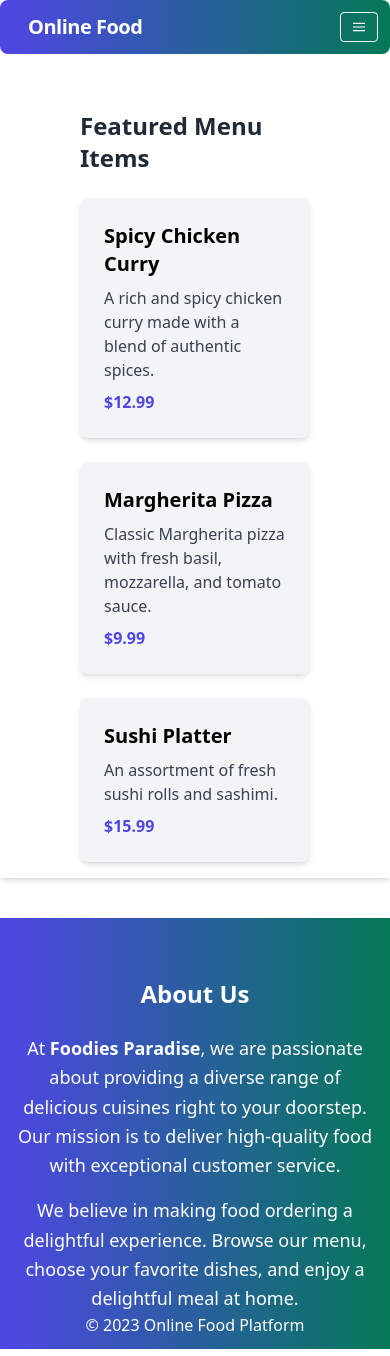
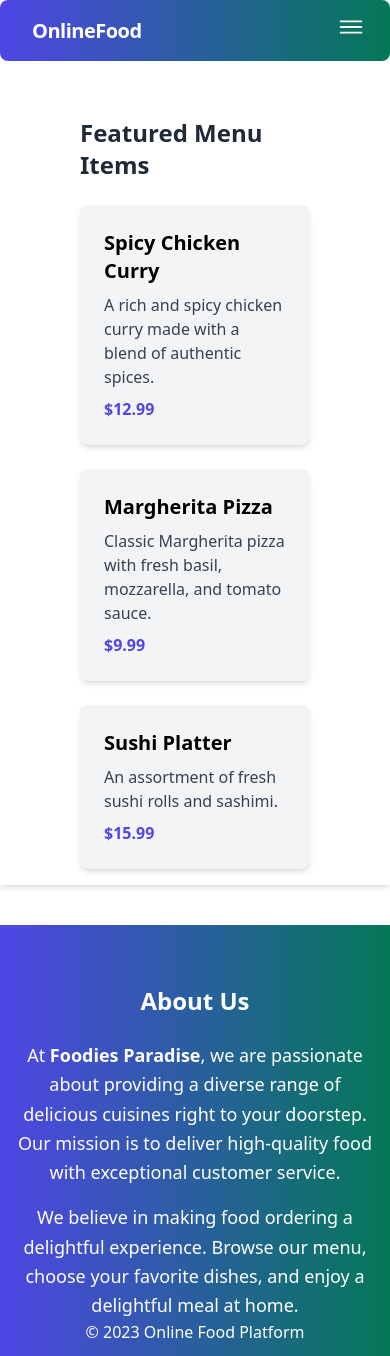
Before and after one commit to ARES-AM2003/django2, a Django app: page / in a window 390 px wide. Run offline with Django 5.2, Linux system fonts and the light colour scheme; some libraries are stand-ins or nearby versions.

Commit message:
nav responsive and home page done

```diff
--- a/core/home/templates/home/base.html
+++ b/core/home/templates/home/base.html
@@ -4,7 +4,15 @@
   <head>
     <meta charset="UTF-8" />
     <meta name="viewport" content="width=device-width, initial-scale=1.0" />
-    <title>{%block title%} {%endblock%} </title>
+    <title>{%block title%} {%endblock%}</title>
+    <script
+      type="module"
+      src="https://unpkg.com/ionicons@7.1.0/dist/ionicons/ionicons.esm.js"
+    ></script>
+    <script
+      nomodule
+      src="https://unpkg.com/ionicons@7.1.0/dist/ionicons/ionicons.js"
+    ></script>
     <script src="https://cdn.tailwindcss.com"></script>
     <style>
       /* .jumbotron {
@@ -23,58 +31,55 @@
 
   <body>
     <nav
-      class="bg-gradient-to-r from-indigo-600 to-emerald-700 lg:px-40 text-white flex items-center flex-grow justify-between p-3 rounded-lg "
+      class="bg-gradient-to-r from-indigo-600 to-emerald-700 lg:w-[80%] mx-auto text-white flex items-center justify-between py-3 rounded-lg"
     >
-      <div class="flex  flex-shrink-0 mr-6">
-        <a class="font-semibold text-xl tracking-tight ml-4" href="#">Online Food</a>
+      <div class="">
+        <a class="font-semibold text-xl tracking-tight ml-8" href="#"
+          >OnlineFood</a
+        >
       </div>
-      <div class="block sm:hidden">
-        <button
-          class="flex items-center px-3 py-2 border rounded text-white border-white hover:text-white hover:border-white"
+
+      <div
+        class="nav-list duration-700 absolute md:static top-[-100%] md:top-3 w-full items-center md:mx-10  md:w-[100%]"
       >
-          <svg
-            class="fill-current h-3 w-3"
-            viewBox="0 0 20 20"
-            xmlns="http://www.w3.org/2000/svg"
+        <ul
+          class="flex px-8 md:flex-row h-screen flex-col gap-y-5 pt-10 md:pt-0 md:mt-0 h-full mt-20 md:mt-0 md:bg-none md:h-auto w-full items-center gap-x-5 transparancy-60 "
+          id="menu"
         >
-            <title>Menu</title>
-            <path d="M0 3h20v2H0V3zm0 6h20v2H0V9zm0 6h20v2H0v-2z" />
-          </svg>
-        </button>
-      </div>
-      <div class=" hidden w-full items-center sm:flex ">
-        <div class="flex   w-full items-center mx-5 gap-x-5">
+          <li>
             <a
               href="/"
-            class="block  lg:py-3  lg:mt-0 items-center  text-white hover:text-white mr-4"
+              class="block lg:py-3 lg:mt-0 text-white hover:text-white mr-4"
+              >Home</a
             >
-            Home
-          </a>
+          </li>
+          <li>
             <a
               href="/menue/"
-            class="block  lg:py-3  lg:mt-0 items-center  text-white hover:text-white mr-4"          >
-            Menu
-          </a>
-
+              class="block lg:py-3 lg:mt-0 text-white hover:text-white mr-4"
+              >Menu</a
+            >
+          </li>
+          <li>
             <a
               href="/contact/"
-            class="block lg:py-3  lg:mt-0 items-center  text-white hover:text-white mr-4"          >
-            Contact
-          </a>
+              class="block lg:py-3 lg:mt-0 text-white hover:text-white mr-4"
+              >Contact</a
+            >
+          </li>
+        </ul>
       </div>
-        <div class="right w-1/4 flex text-center items-center justify-center px-4 py-2 gap-x-3 ">
-            <div>
-          <a
-            href="#"
-            class="text-white text-center  hover:text-primary  mt-4 lg:mt-0"
+      <div
+        class="hidden md:flex items-center justify-center md:items-start px-8 py-4 gap-x-3"
       >
+        <a href="#" class="text-white hover:text-primary">
           <svg
             xmlns="http://www.w3.org/2000/svg"
             fill="none"
             viewBox="0 0 24 24"
             stroke-width="1.5"
             stroke="currentColor"
-              class="w-6 h-6 items-center justify-center"
+            class="w-6 h-6"
           >
             <path
               stroke-linecap="round"
@@ -82,34 +87,66 @@
               d="M17.982 18.725A7.488 7.488 0 0 0 12 15.75a7.488 7.488 0 0 0-5.982 2.975m11.963 0a9 9 0 1 0-11.963 0m11.963 0A8.966 8.966 0 0 1 12 21a8.966 8.966 0 0 1-5.982-2.275M15 9.75a3 3 0 1 1-6 0 3 3 0 0 1 6 0Z"
             />
           </svg>
-          </a></div>
-          <div>
-          <a
-            href="#"
-            class="text-white text-center  hover:text-primary  mt-4 lg:mt-0"          >
-          <svg xmlns="http://www.w3.org/2000/svg" fill="none" viewBox="0 0 24 24" stroke-width="1.5" stroke="currentColor" class="size-6">
-            <path stroke-linecap="round" stroke-linejoin="round" d="M13.5 21v-7.5a.75.75 0 0 1 .75-.75h3a.75.75 0 0 1 .75.75V21m-4.5 0H2.36m11.14 0H18m0 0h3.64m-1.39 0V9.349M3.75 21V9.349m0 0a3.001 3.001 0 0 0 3.75-.615A2.993 2.993 0 0 0 9.75 9.75c.896 0 1.7-.393 2.25-1.016a2.993 2.993 0 0 0 2.25 1.016c.896 0 1.7-.393 2.25-1.015a3.001 3.001 0 0 0 3.75.614m-16.5 0a3.004 3.004 0 0 1-.621-4.72l1.189-1.19A1.5 1.5 0 0 1 5.378 3h13.243a1.5 1.5 0 0 1 1.06.44l1.19 1.189a3 3 0 0 1-.621 4.72M6.75 18h3.75a.75.75 0 0 0 .75-.75V13.5a.75.75 0 0 0-.75-.75H6.75a.75.75 0 0 0-.75.75v3.75c0 .414.336.75.75.75Z" />
+        </a>
+        <a href="#" class="text-white hover:text-primary">
+          <svg
+            xmlns="http://www.w3.org/2000/svg"
+            fill="none"
+            viewBox="0 0 24 24"
+            stroke-width="1.5"
+            stroke="currentColor"
+            class="w-6 h-6"
+          >
+            <path
+              stroke-linecap="round"
+              stroke-linejoin="round"
+              d="M13.5 21v-7.5a.75.75 0 0 1 .75-.75h3a.75.75 0 0 1 .75.75V21m-4.5 0H2.36m11.14 0H18m0 0h3.64m-1.39 0V9.349M3.75 21V9.349m0 0a3.001 3.001 0 0 0 3.75-.615A2.993 2.993 0 0 0 9.75 9.75c.896 0 1.7-.393 2.25-1.016a2.993 2.993 0 0 0 2.25 1.016c.896 0 1.7-.393 2.25-1.015a3.001 3.001 0 0 0 3.75.614m-16.5 0a3.004 3.004 0 0 1-.621-4.72l1.189-1.19A1.5 1.5 0 0 1 5.378 3h13.243a1.5 1.5 0 0 1 1.06.44l1.19 1.189a3 3 0 0 1-.621 4.72M6.75 18h3.75a.75.75 0 0 0 .75-.75V13.5a.75.75 0 0 0-.75-.75H6.75a.75.75 0 0 0-.75.75v3.75c0 .414.336.75.75.75Z"
+            />
           </svg>
-
         </a>
       </div>
-        </div>
+      <div class="menu md:hidden mr-6 flex items-center">
+        <button class="menue text-3xl rounded-xl curser-pointer">
+          <ion-icon onclick="toggleMenu(this)" name="menu-outline"></ion-icon>
+          <!-- <ion-icon onclick="toggleMenu(this)" name="close" ></ion-icon> -->
+        </button>
       </div>
     </nav>
+
     {% block content%} {% endblock %}
 
-    <footer class="bg-gradient-to-r from-indigo-600 to-emerald-700 text-white w-full  text-center p-3">
+    <footer
+      class="bg-gradient-to-r from-indigo-600 to-emerald-700 text-white w-full text-center p-3"
+    >
       <div class="mt-12 w-full">
         <h3 class="text-2xl font-semibold mb-6">About Us</h3>
-        <p class="text-lg leading-relaxed ">
-            At <strong>Foodies Paradise</strong>, we are passionate about providing a diverse range of delicious cuisines right to your doorstep. Our mission is to deliver high-quality food with exceptional customer service.
+        <p class="text-lg leading-relaxed">
+          At <strong>Foodies Paradise</strong>, we are passionate about
+          providing a diverse range of delicious cuisines right to your
+          doorstep. Our mission is to deliver high-quality food with exceptional
+          customer service.
         </p>
-        <p class="text-lg leading-relaxed  mt-4">
-            We believe in making food ordering a delightful experience. Browse our menu, choose your favorite dishes, and enjoy a delightful meal at home.
+        <p class="text-lg leading-relaxed mt-4">
+          We believe in making food ordering a delightful experience. Browse our
+          menu, choose your favorite dishes, and enjoy a delightful meal at
+          home.
         </p>
-
       </div>
       <p>© 2023 Online Food Platform</p>
     </footer>
+
+    <script>
+      const navlink = document.querySelector(".nav-list");
+      function toggleMenu(e) {
+        e.name = e.name === "menu-outline" ? "close" : "menu-outline";
+        navlink.classList.toggle("top-[9%]");
+        console.log(navlink.style.background);
+        if (navlink.style.background == "grey") {
+          navlink.style.background = "none";
+        } else {
+          navlink.style.background = "grey";
+        }
+      }
+    </script>
   </body>
 </html>
```
Lines whose indentation alone changed are shown as unchanged.
